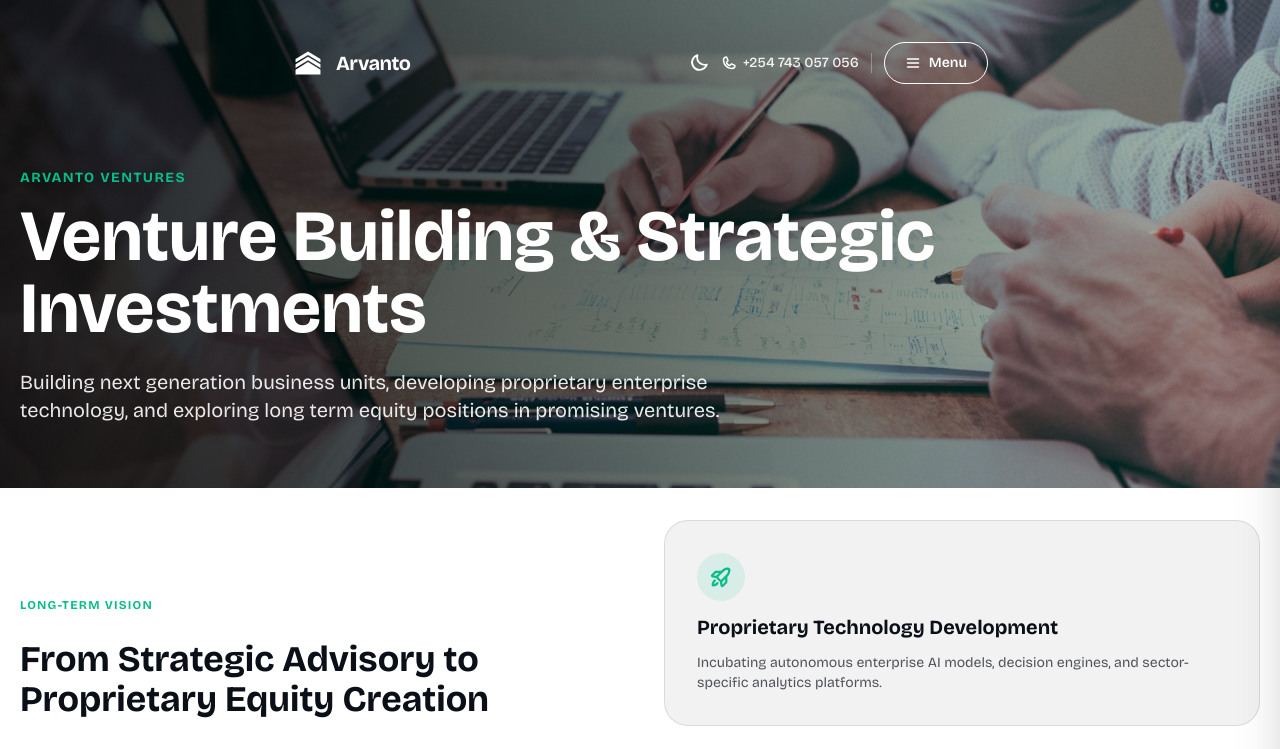
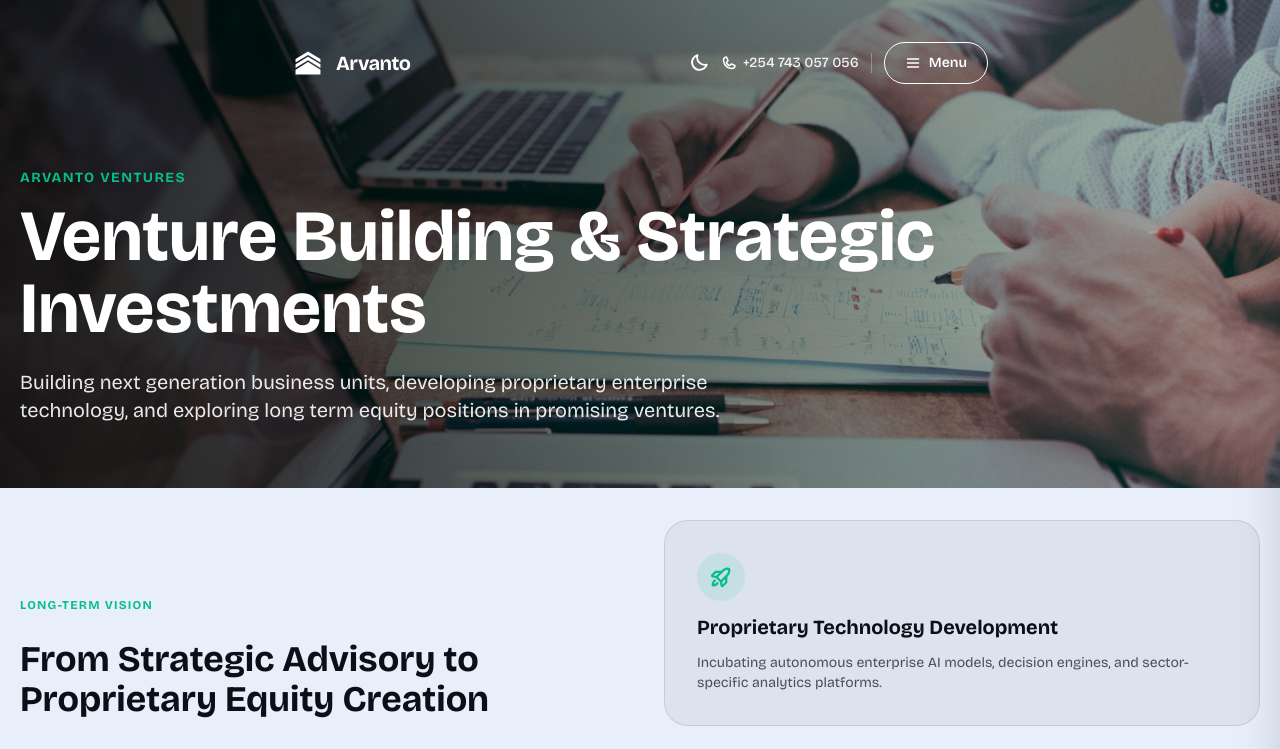
Before and after one commit to k-clinton/Arvanto, a Next.js app: page /ventures in a window 1280 px wide. Shown: the top 749 px of the page. Built offline with nearby package versions, Linux system fonts and the light colour scheme.

Commit message:
feat: update background color classes to use new 'page' color for Insights and Ventures pages

```diff
--- a/src/app/insights/page.tsx
+++ b/src/app/insights/page.tsx
@@ -6,7 +6,7 @@ import { PageHero } from "@/components/common/PageHero";
 
 export default function InsightsPage() {
   return (
-    <div className="pb-16 bg-white dark:bg-black text-dark dark:text-white">
+    <div className="pb-16 bg-page dark:bg-black text-dark dark:text-white">
       <PageHero
         eyebrow="Arvanto Research & Briefings"
         title="Insights & Thought Leadership"
--- a/src/app/ventures/page.tsx
+++ b/src/app/ventures/page.tsx
@@ -4,7 +4,7 @@ import { PageHero } from "@/components/common/PageHero";
 
 export default function VenturesPage() {
   return (
-    <div className="pb-16 bg-white dark:bg-black text-dark dark:text-white">
+    <div className="pb-16 bg-page dark:bg-black text-dark dark:text-white">
       <PageHero
         eyebrow="Arvanto Ventures"
         title="Venture Building & Strategic Investments"
```
